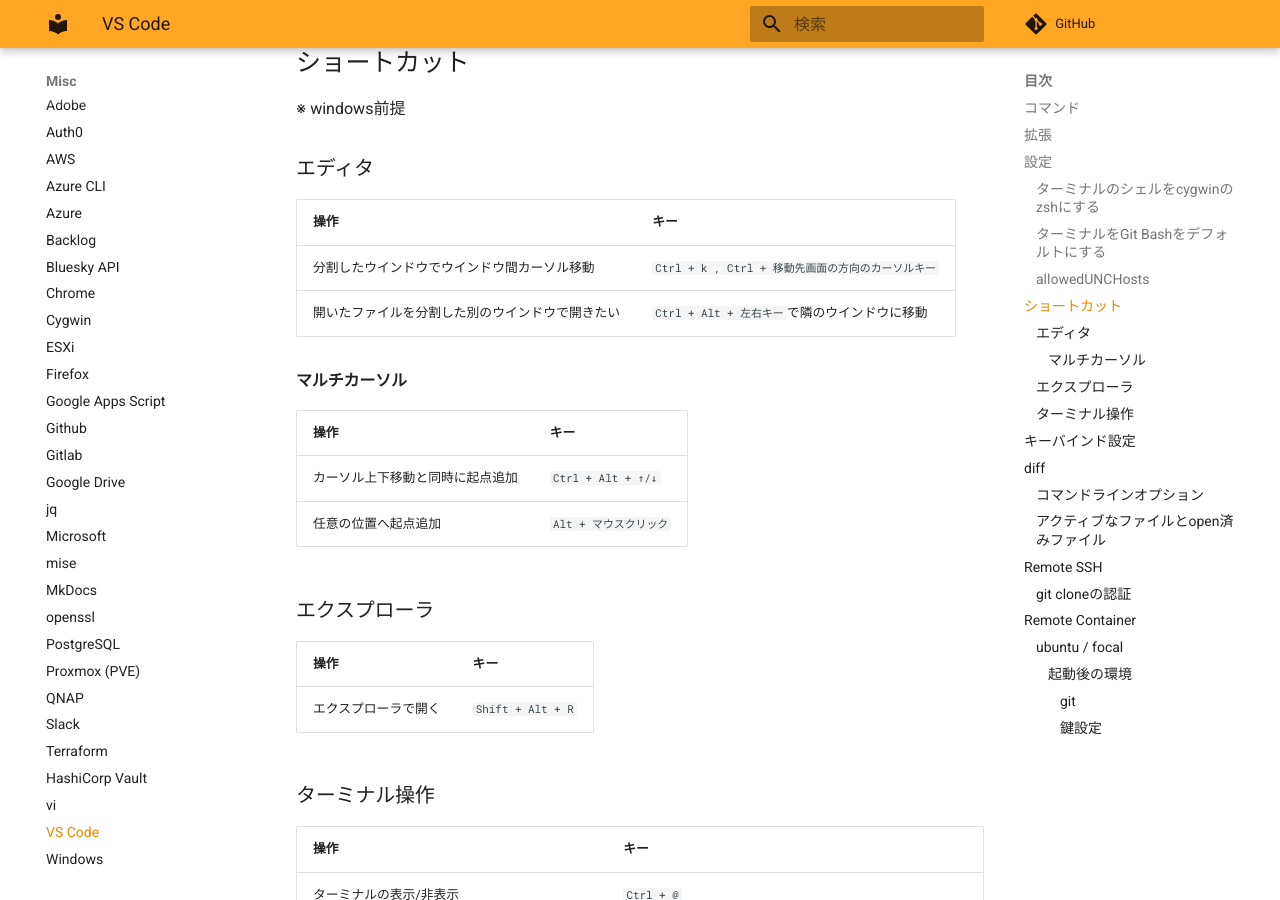
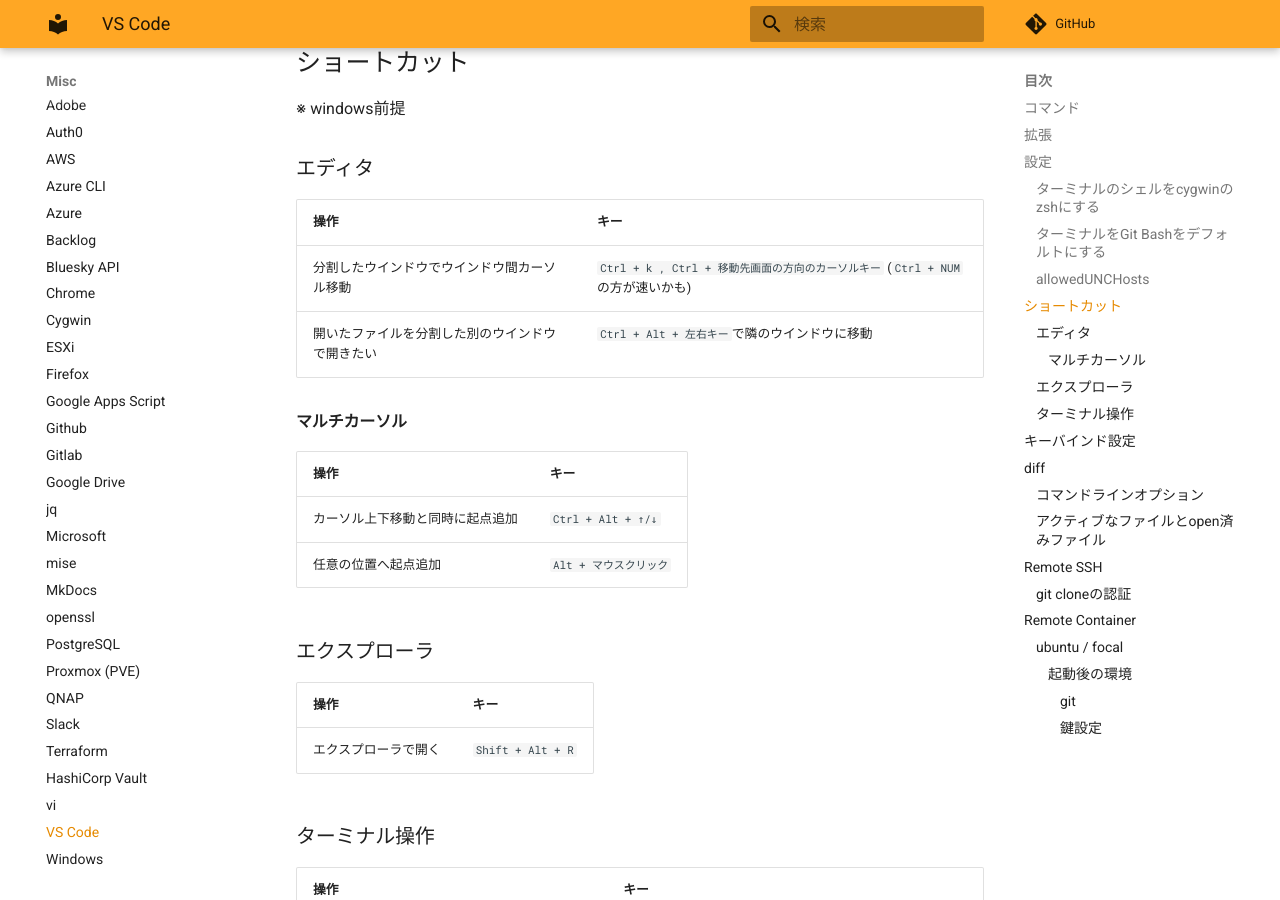
Before and after one commit to zaki-lknr/docs, an MkDocs documentation site: the page built from docs/Misc/vscode.md, in a window 1280 px wide and 900 px high, scrolled down 2758 px. Built offline with MkDocs 1.6.1 and Material for MkDocs 9.7.7, drawn with Linux system fonts in a browser that asks for light colours; comment, search, counter and statistics services are not loaded.

Commit message:
add: misc/vscode: エディタ移動のショートカット

```diff
--- a/docs/Misc/vscode.md
+++ b/docs/Misc/vscode.md
@@ -106,7 +106,7 @@ settings.jsonに直接記載する場合は以下の通り。
 
 | 操作                       | キー                                  |
 | ------------------------ | ----------------------------------- |
-| 分割したウインドウでウインドウ間カーソル移動   | `Ctrl + k , Ctrl + 移動先画面の方向のカーソルキー` |
+| 分割したウインドウでウインドウ間カーソル移動   | `Ctrl + k , Ctrl + 移動先画面の方向のカーソルキー` (`Ctrl + NUM`の方が速いかも) |
 | 開いたファイルを分割した別のウインドウで開きたい | `Ctrl + Alt + 左右キー`で隣のウインドウに移動      |
 
 #### マルチカーソル
```
